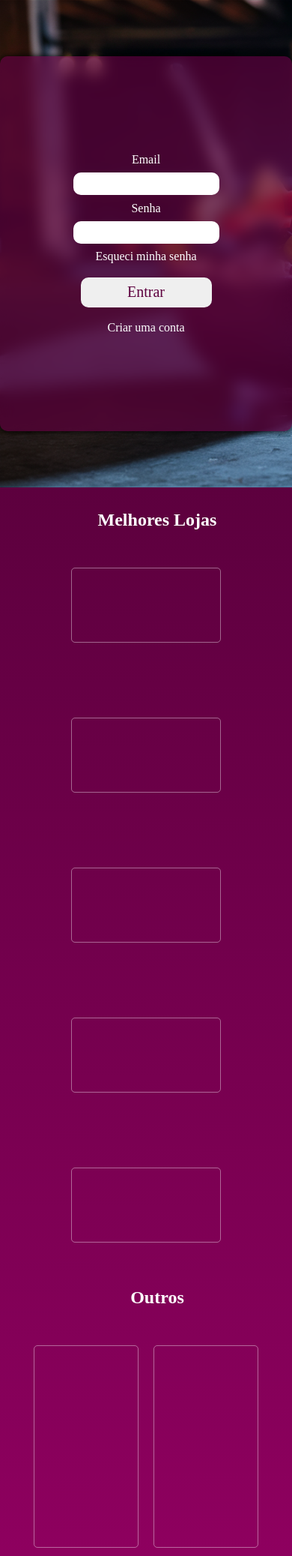
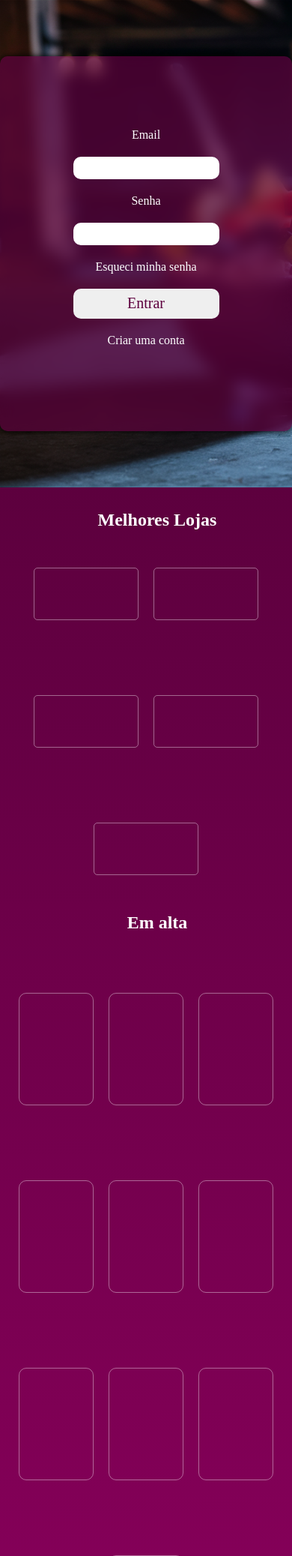
Before and after one commit to Guilherme0112/Loja-Acai, a PHP site: page / in a window 390 px wide. Shown: the part 70-2145 px from the top of the page at 75% size. Run offline with PHP 8.4, Linux system fonts and the light colour scheme; some web fonts are replaced.

Commit message:
Add files via upload

```diff
--- a/Açaí/index.html
+++ b/Açaí/index.html
@@ -48,6 +48,19 @@
             <div></div>
             <div></div>
         </section>
+        <section id="promotions">
+            <h2>Em alta</h2>
+            <div></div>
+            <div></div>
+            <div></div>
+            <div></div>
+            <div></div>
+            <div></div>
+            <div></div>
+            <div></div>
+            <div></div>
+            <div></div>
+        </section>
         <section id="outers">
             <h2>Outros</h2>
             <div></div>
--- a/Açaí/login/login.css
+++ b/Açaí/login/login.css
@@ -93,10 +93,11 @@ button:hover{
     background-color: rgb(93, 0, 62);
     color: white;
     transition: 0.3s;
+    border: 1px solid white;
 }
 #img{
 
-    background: url('../photos/back_login.png');
+    background: url('../photos/login/back_login.png');
     background-size: cover;
     background-position: center center;
     width: 60%;
@@ -110,7 +111,7 @@ button:hover{
 
         width: 100%;
         height: 100vh;
-        background: url('../photos/back_login.png');
+        background: url('../photos/login/back_login.png');
         background-size: cover;
         background-position: center center;
         display: flex;
--- a/Açaí/login/login.html
+++ b/Açaí/login/login.html
@@ -23,6 +23,7 @@
                 <input type="password" name="" id="">
                 <a href="">Esqueci minha senha</a>
                 <button type="submit">Entrar</button>
+                <a href="../register/register.html">Não tenho conta</a>
             </form>
         </section>
     </main>
--- a/Açaí/register/register.html
+++ b/Açaí/register/register.html
@@ -14,7 +14,7 @@
         </section>
         <section>
             <div>
-                <button id='back' onclick="back()"><</button>
+                <button id='back' onclick="back()" title='Voltar'><</button>
             </div>
             <form action="">
                 <label for="name">Nome</label>
@@ -27,8 +27,9 @@
                 <input type="email" name="" id="">
                 <label for="password">Senha</label>
                 <input type="password" name="" id="">
-                <a href="">Já tenho conta</a>
+                <a href="../login/login.html">Já tenho conta</a>
                 <button type="submit">Criar conta</button>
+                <a href="https://buscadecep.net" target="_blank" id="no-cep">Não sei meu CEP</a>
             </form>
         </section>
     </main>
--- a/Açaí/scripts.js
+++ /dev/null
@@ -1,17 +0,0 @@
-function pedido(){
-
-    location.href = './login/login.html'
-}
-function Password() {
-
-    var password = document.getElementById('pass')
-
-    if (password.type === 'password' ) {
-
-        password.type = 'text'
-
-    }else{
-
-        password.type = 'password'
-    }
-}
--- a/Açaí/style.css
+++ b/Açaí/style.css
@@ -57,7 +57,7 @@ header div a:hover{
 
     width: 100%;
     height: 650px;
-    background: url('./photos/photo-1-main-page.png');
+    background: url('./photos/main-page/photo-1-main-page.png');
     background-size: cover;
     background-position-x: left;
     display: flex;
@@ -86,6 +86,7 @@ header div a:hover{
     display: flex;
     justify-content: center;
     align-items: center;
+    margin-bottom: 15%;
 
 }
 #email{
@@ -94,6 +95,7 @@ header div a:hover{
     width: 200px;
     border-radius: 10px;
     padding-left: 10px;
+    margin: 20px 0;
 }
 #password{
 
@@ -101,10 +103,11 @@ header div a:hover{
     width: 200px;
     border-radius: 10px;
     padding-left: 10px;
+    margin: 20px 0;
 }
 #button-login{
 
-    margin: 10px;
+    margin: 20px 0;
     height: 40px;
     width: 200px;
     border-radius: 10px;
@@ -175,7 +178,38 @@ section #best-stores div:hover{
     transition: 0.5s;
 }
 
-/* The best promotions */
+/* Promotions of store */
+
+#promotions{
+
+    display: flex;
+    justify-content: center;
+    align-items: center;
+    flex-wrap: wrap;
+
+}
+#promotions h2{
+
+    color: white;
+    width: 100%;
+    margin-left: 30px;
+    margin-bottom: 30px;
+}
+#promotions div{
+
+    height: 250px;
+    width: 200px;
+    margin: 50px 10px 50px 10px;
+    border: 1px solid rgba(255, 255, 255, 0.4);
+    border-radius: 10px;
+}
+#promotions div:hover{
+
+    border: 1px solid white;
+    transition: 0.5s;
+}
+
+/* Outers */
 
 #outers{
 
@@ -254,12 +288,17 @@ footer div a{
 
 @media (max-width: 768px){
 
+    /* Header of page */
+
     header div a{
 
         text-decoration: none;
         color: white;
         margin: 10px;
     }
+
+    /* Centralize the box */
+
     #main-page {
 
         display: flex;
@@ -270,21 +309,32 @@ footer div a{
 
         margin: 0;
     }
-    section section div{
+
+/* reduce of box */
+
+    section #best-stores div{
 
         height: 70px;
         width: 140px;
-        margin: 50px 10px 10px 10px;
+        margin: 50px 10px 50px 10px;
 
     }
+    section #promotions div{
+
+        height: 150px;
+        width: 100px;
+    }
+    section #outers div{
+
+        height: 240px;
+        width: 150px;
+    }
+    /* Centralize of title */
+
     section section{
 
         text-align: center
     }
-    section #outers div{
 
-        height: 270px;
-        width: 140px;
-    }
 
 }
```
Also changed, not shown: Açaí/register/register.css (+7 -2 lines), Açaí/photos/Slides/slide2.png (added), Açaí/photos/Slides/slide3.png (added), Açaí/photos/Slides/slide4.png (added), Açaí/photos/login/back_login.png (added), Açaí/photos/main-page/photo-1-main-page.png (added), Açaí/photos/register/back-register.jpg (added), 1 other file.
